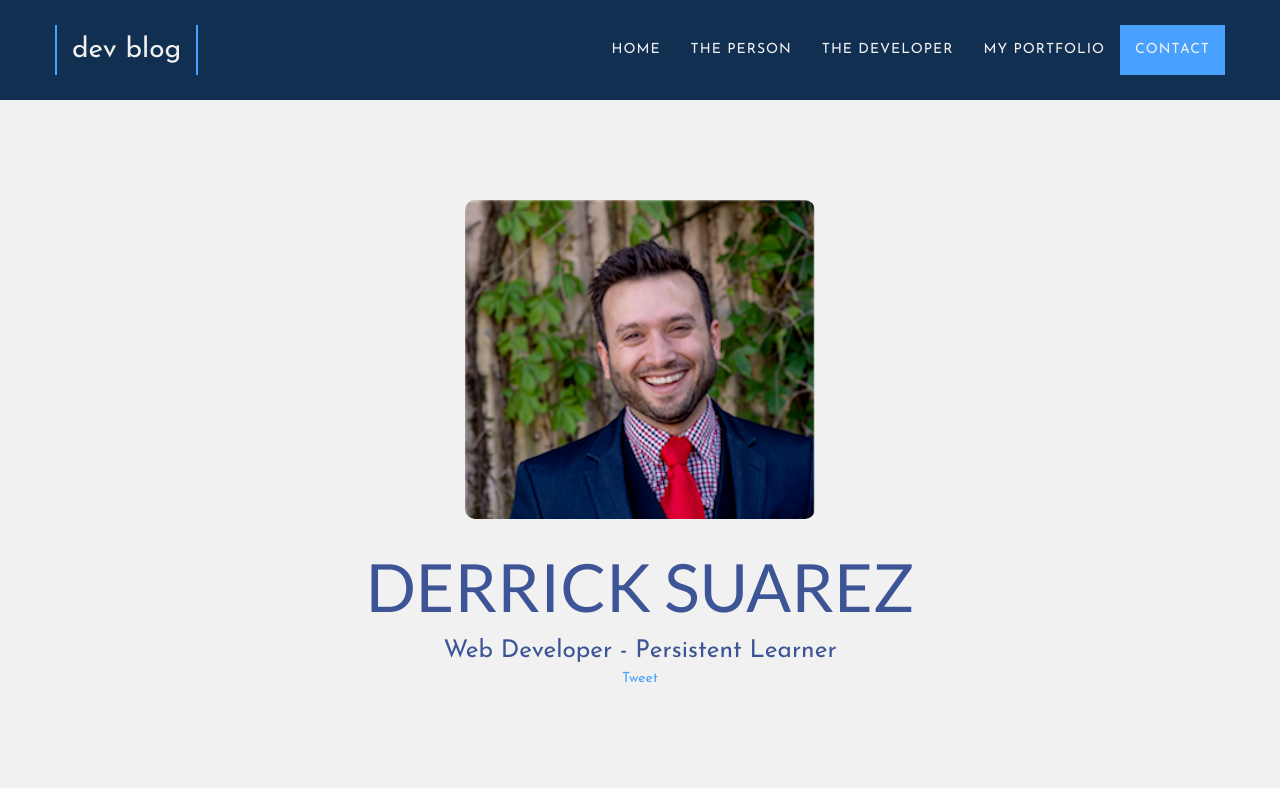
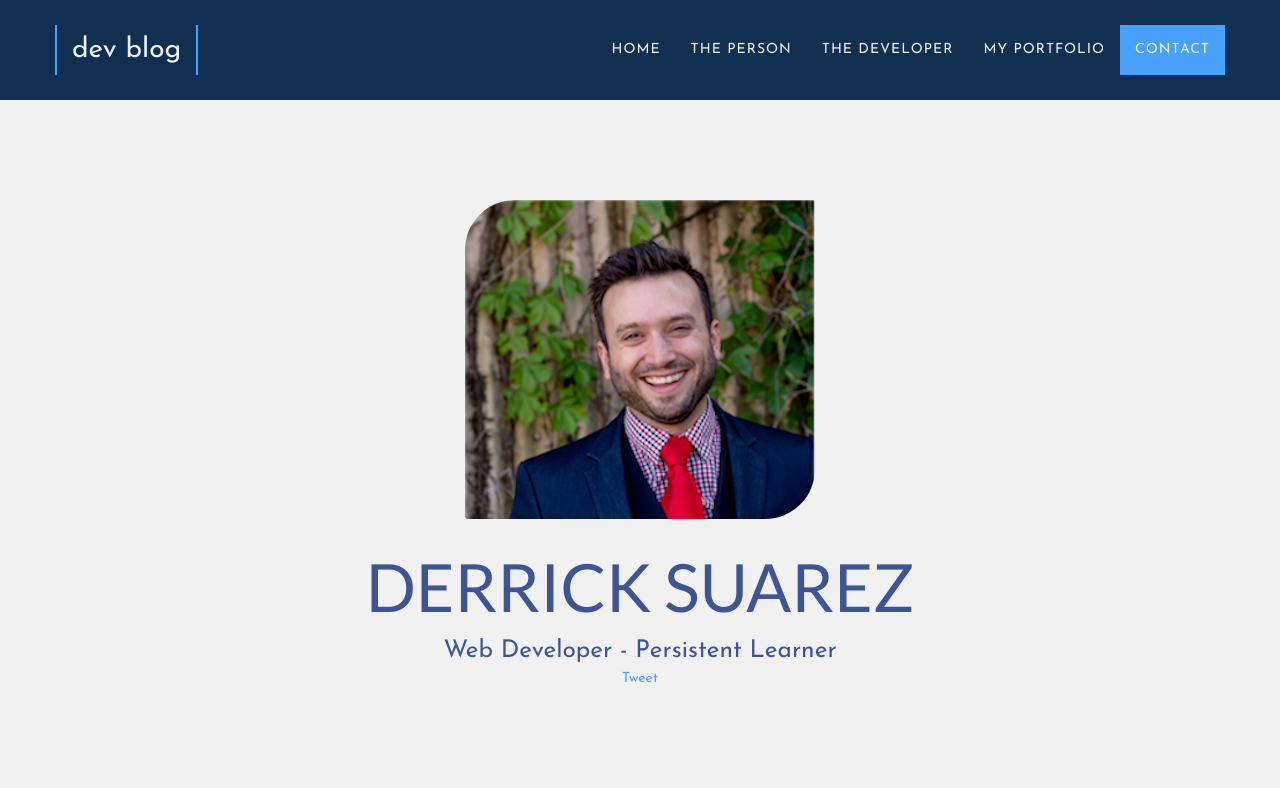
Before and after one commit to dsuare1/Portfolio, a PHP site: page /index.php in a window 1280 px wide. Shown: the top 788 px of the page. Run offline with PHP 8.4, Linux system fonts and the light colour scheme; some libraries are stand-ins or nearby versions.

Commit message:
tweaked appearence of profile img

```diff
--- a/assets/css/freelancer/css/freelancer.css
+++ b/assets/css/freelancer/css/freelancer.css
@@ -62,7 +62,7 @@ header .container {
 header img {
     display: block;
     margin: 0 auto 20px;
-    border-radius: 10px;
+    border-radius: 50px 2px;
 }
 
 header .intro-text .name {
```
